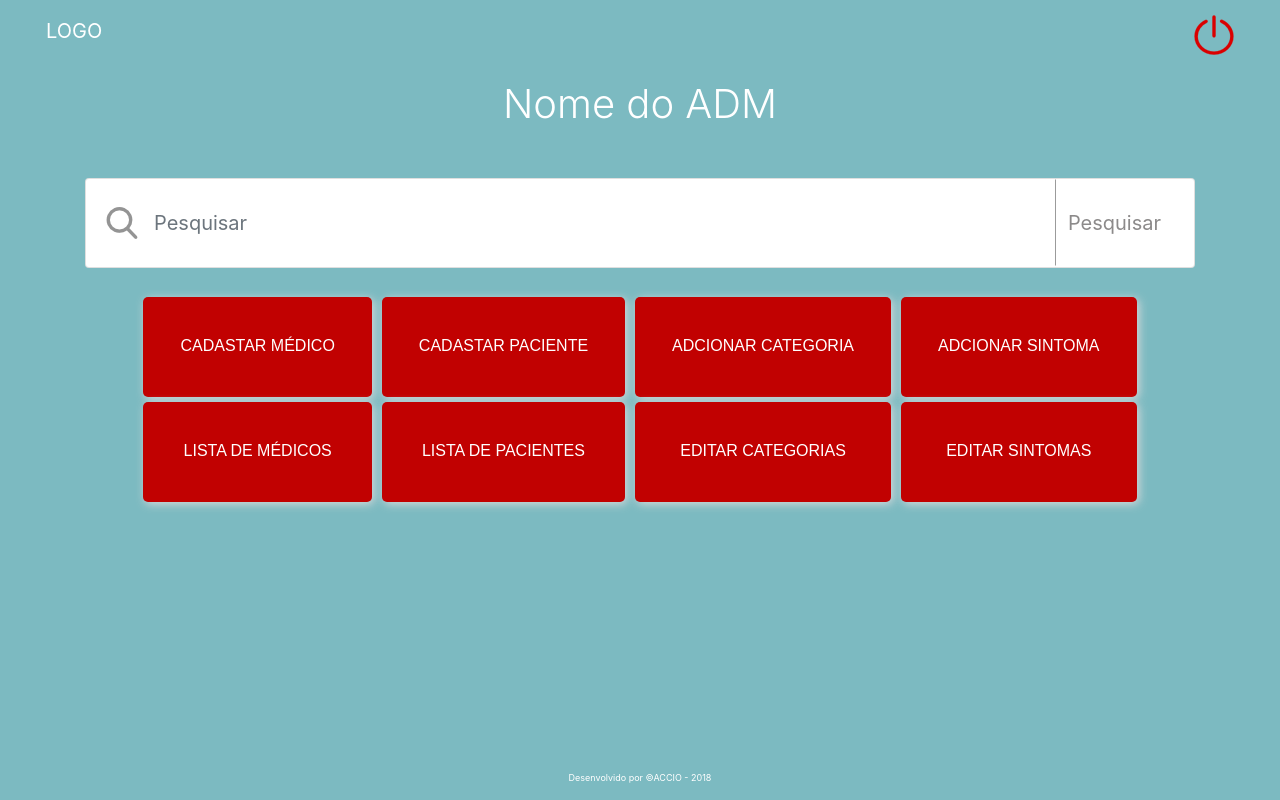
After one commit to insertjuninho/SistemaOrt, a PHP site: page /admin.php in a window 1280 px wide. The commit adds this page. Run offline with PHP 8.4, Linux system fonts and the light colour scheme.

Commit message:
pagina adm

```diff
--- /dev/null
+++ b/admin.php
@@ -0,0 +1,101 @@
+<!doctype html>
+<html lang="pt-br">
+<head>
+  <meta name="viewport" content="width=device-width, initial-scale=1, shrink-to-fit=no, user-scalable=no">
+  <meta http-eqiv="X-UA-Compatible" content="IE=edge" />
+
+  <link rel="stylesheet" href="https://stackpath.bootstrapcdn.com/bootstrap/4.1.3/css/bootstrap.min.css" integrity="sha384-MCw98/SFnGE8fJT3GXwEOngsV7Zt27NXFoaoApmYm81iuXoPkFOJwJ8ERdknLPMO" crossorigin="anonymous">
+  <link rel="stylesheet" type="text/css" href="css/admin.css">
+
+  <title>SISTEMA</title>
+</head>
+<body>
+  <header>
+    <p class="logo">LOGO</p>
+    <a href="sair.php"><img src="img/out.png" class="out img-fluid"></a>
+  </header>
+  <h1 class="text-center titulo"><?php echo 'Nome do ADM' ?></h1>
+  <div class="container">
+    <!-- FORM DE PESQUISA -->
+    <div class="row justify-content-center">
+      <div class="col-12 col-md-10 col-lg-12">
+        <form class="card card-sm" method="get">
+          <div class="card-body row no-gutters align-items-center">
+            <div class="col-auto">
+              <img src="img/search.png" class="img-fuid">
+            </div>
+            <div class="col">
+              <input class="pesq form-control form-control-lg" type="search" name="pesq" placeholder="Pesquisar">
+              <button class="btn" type="submit" id="botao">Pesquisar</button>
+            </div>
+          </div>
+        </form>
+      </div>
+    </div>
+  </div>
+    <!--------->
+    <!-- BOTÕES -->
+    <div class="container">
+    <div class="itens mt-4">
+    <div class="box">
+      <a id="a" href="cadMedico.php">
+        <div class="card-counter">
+          <p>CADASTAR MÉDICO</p>
+        </div>
+      </a>
+       <a id="a" href="">
+        <div class="card-counter">
+          <p>LISTA DE MÉDICOS</p>
+        </div>
+      </a>
+    </div>
+    <div class="box">
+      <a id="a" href="cadMedico.php">
+        <div class="card-counter">
+          <p>CADASTAR PACIENTE</p>
+        </div>
+      </a>
+       <a id="a" href="">
+        <div class="card-counter">
+          <p>LISTA DE PACIENTES</p>
+        </div>
+      </a>
+    </div>
+
+    <div class="box">
+      <a id="a" href="">
+        <div class="card-counter">
+          <P>ADCIONAR CATEGORIA</P>
+        </div>
+      </a>
+      <a id="a" href="">
+        <div class="card-counter" >
+          <P>EDITAR CATEGORIAS</P>
+        </div>
+      </a>
+    </div>
+
+    <div class="box">
+      <a id="a" href="">
+        <div class="card-counter">
+          <P>ADCIONAR SINTOMA</P>
+        </div>
+      </a>
+      <a id="a" href="">
+        <div class="card-counter">
+          <P>EDITAR SINTOMAS</P>
+        </div>
+      </a>
+    </div>
+  </div>
+</div>
+
+
+    <footer>
+      <p>Desenvolvido por ©ACCIO - 2018</p>
+    </footer>
+    <script src="https://code.jquery.com/jquery-3.3.1.slim.min.js" integrity="sha384-q8i/X+965DzO0rT7abK41JStQIAqVgRVzpbzo5smXKp4YfRvH+8abtTE1Pi6jizo" crossorigin="anonymous"></script>
+    <script src="https://cdnjs.cloudflare.com/ajax/libs/popper.js/1.14.3/umd/popper.min.js" integrity="sha384-ZMP7rVo3mIykV+2+9J3UJ46jBk0WLaUAdn689aCwoqbBJiSnjAK/l8WvCWPIPm49" crossorigin="anonymous"></script>
+    <script src="https://stackpath.bootstrapcdn.com/bootstrap/4.1.3/js/bootstrap.min.js" integrity="sha384-ChfqqxuZUCnJSK3+MXmPNIyE6ZbWh2IMqE241rYiqJxyMiZ6OW/JmZQ5stwEULTy" crossorigin="anonymous"></script>
+  </body>
+  </html>
--- /dev/null
+++ b/css/admin.css
@@ -0,0 +1,95 @@
+html{
+	position: relative;
+	min-height: 100%
+}
+header{
+	display: flex;
+	flex-direction: row;
+	justify-content: space-between;
+}
+body {background:#7cbac1; margin: 0}
+.out{
+	margin: 15px 46px;
+}
+.logo{
+	margin: 16px 46px;
+	color: #fff;
+	font-size: 20px
+}
+.titulo {
+	color:#fff;
+	margin:10px 0 50px 0;
+	font-weight:300
+}
+.pesq {border: none}
+
+.pesq:focus {
+	border: none;
+	outline: none;
+	box-shadow: none
+}
+
+#botao{
+	background: #fff;
+	color: #8c8a8a;
+	height: 87px;
+	display: block;
+	border-radius: 0;
+	border-left: 1px solid #9b9b9b;
+	font-size: 20px;
+	position: absolute;
+	right: 0;
+	top: -41%
+}
+#botao:hover{
+	background: #0000;
+	color: #000;
+	-webkit-transition: all .3s ease-out;
+	-moz-transition: all .3s ease-out;
+	-o-transition: all .3s ease-out
+}
+.card-counter{
+	box-shadow: 2px 2px 10px #DADADA;
+	margin: 5px;
+	padding: 37px;
+	text-align: center;
+	background: #c10101;
+	color: #fff;
+	font-weight: 300;
+	font-family: sans-serif;
+	height: 100px;
+	border-radius: 5px;
+	transition: .3s linear all;
+}
+
+.card-counter:hover{
+	background: rgba(193, 1, 1, 0.6);
+	cursor: pointer;
+}
+#a{text-decoration: none;}
+.itens{
+	display: flex;
+	flex-direction: row;
+	justify-content: center;
+}
+.box{margin: 0}
+footer{
+	position: absolute;
+	bottom: 0;
+	width: 100%;
+	text-align: center;
+	color:#fff;
+	font-size: 9px;
+}
+@media only screen and (max-width: 420px){
+	::-webkit-input-placeholder{font-size:15px}
+	:-moz-placeholder{font-size:15px}
+	::-moz-placeholder{font-size:15px}
+	:-ms-input-placeholder{font-size:15px}
+	.itens{flex-direction: column;}
+	.box{
+		display: flex;
+		flex-flow: row ;
+		justify-content: center;
+	}
+}
--- a/sintomas.php
+++ b/sintomas.php
@@ -5,7 +5,7 @@
  <meta name="viewport" content="width=device-width, initial-scale=1, shrink-to-fit=no, user-scalable=no">
  <meta http-eqiv="X-UA-Compatible" content="IE=edge" />
  <link rel='stylesheet prefetch' href='https://maxcdn.bootstrapcdn.com/bootstrap/3.3.7/css/bootstrap.min.css'>
- <link rel="stylesheet" type="text/css" href="sint.css">
+ <link rel="stylesheet" type="text/css" href="css/sint.css">
  <title>SISTEMA</title>
 </head>
 <body>
```
Also changed, not shown: cadMedico.php (added, +45 -0 lines), css/sint.css (renamed from sint.css).
